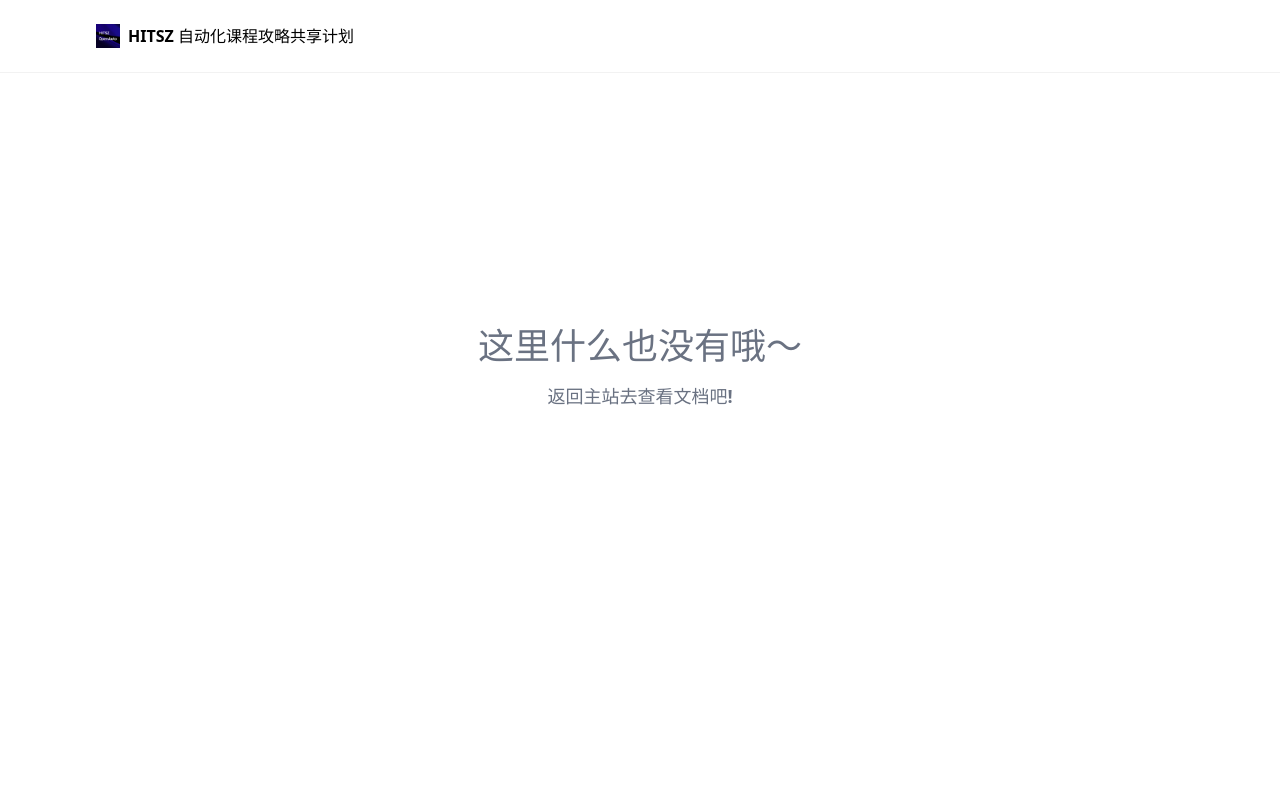
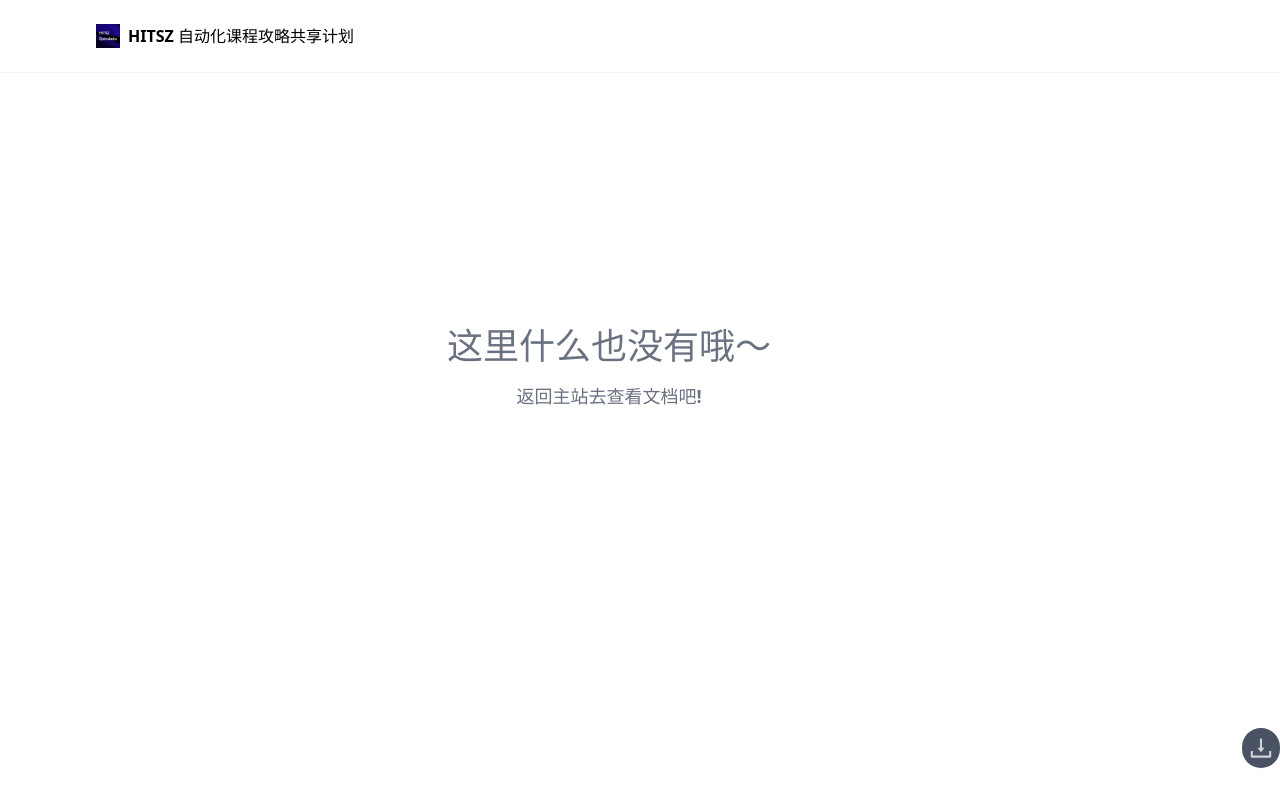
Before and after one commit to HITSZ-OpenAuto/hoa-previewer, a React (Vite) app: page / in a window 1280 px wide. Built offline with nearby package versions, Linux system fonts and the light colour scheme.

Commit message:
feat: add download button

```diff
--- a/src/App.tsx
+++ b/src/App.tsx
@@ -4,6 +4,7 @@ import { extractFileName } from "./utils/file";
 
 import Tabbar from "./components/tabbar";
 import { ThemeContext } from "./contexts/themeContext";
+import { DownloadButton } from "./components/download.tsx";
 
 const PDFComponent = React.lazy(() => import("./components/pdf"));
 const MarkdownComponent = React.lazy(() => import("./components/md"));
@@ -85,6 +86,7 @@ function App() {
           <Tabbar fileTitle={fileTitle} />
           <div className="overflow-y-hidden w-full h-full flex items-end justify-center">
             {renderComponent}
+            <DownloadButton />
           </div>
         </div>
       </ThemeContext.Provider>
--- /dev/null
+++ b/src/components/download.tsx
@@ -0,0 +1,110 @@
+import { CSSProperties, useCallback, useMemo, useState } from "react";
+import { extractFileName } from "../utils/file.tsx";
+
+export function DownloadButton() {
+  const [progress, setProgress] = useState<number>(0);
+  const [isDownloading, setIsDownloading] = useState<boolean>(false);
+
+  const getFileName = useCallback(() => {
+    return extractFileName();
+  }, []);
+
+  const { fileURL } = getFileName();
+
+  const onDownload = () => {
+    console.log("download");
+    setIsDownloading(true);
+    downloadFile(fileURL, setProgress)
+      .then(() => {
+        setIsDownloading(false);
+        setProgress(0);
+      })
+      .catch();
+  };
+
+  function triggerDownload(blob: Blob, fileName: string) {
+    const url = URL.createObjectURL(blob);
+    const a = document.createElement("a");
+    a.href = url;
+    a.download = fileName || "download"; // 设置下载文件名
+    document.body.appendChild(a);
+    a.click();
+    document.body.removeChild(a);
+    setTimeout(() => URL.revokeObjectURL(url), 5000);
+  }
+
+  async function downloadFile(
+    url: string,
+    setProgress: (progress: number) => void,
+  ) {
+    const response = await fetch(url);
+    if (!response.ok) {
+      throw new Error(`HTTP ERROR! CODE: ${response.status}`);
+    }
+    const contentLength = response.headers.get("Content-Length") || "";
+    const total = parseInt(contentLength);
+    let loaded = 0;
+
+    const body = response.body;
+    if (!body) {
+      throw new Error(`HTTP ERROR! CODE: ${response.status}`);
+    }
+    const reader = response.body.getReader();
+    const chunks = [];
+
+    while (true) {
+      const { done, value } = await reader.read();
+      if (done) break;
+      chunks.push(value);
+      loaded += value.length;
+
+      setProgress(total ? (loaded / total) * 100 : 99);
+    }
+    setProgress(100);
+    const blob = new Blob(chunks);
+    triggerDownload(
+      blob,
+      decodeURIComponent(url.split("/").pop() || "download"),
+    );
+  }
+  const innerContent = useMemo(() => {
+    if (isDownloading) {
+      return (
+        <span className="text-xs text-gray-100/80 dark:text-slate-800/80">
+          {progress.toFixed(0)}%
+        </span>
+      );
+    } else {
+      return (
+        <svg
+          className="w-7 h-7 fill-gray-100/80 dark:fill-slate-800/80"
+          viewBox="0 0 1024 1024"
+          version="1.1"
+          xmlns="http://www.w3.org/2000/svg"
+        >
+          <path d="M505.7 661c3.2 4.1 9.4 4.1 12.6 0l112-141.7c4.1-5.2 0.4-12.9-6.3-12.9h-74.1V168c0-4.4-3.6-8-8-8h-60c-4.4 0-8 3.6-8 8v338.3H400c-6.7 0-10.4 7.7-6.3 12.9l112 141.8z"></path>
+          <path d="M878 626h-60c-4.4 0-8 3.6-8 8v154H214V634c0-4.4-3.6-8-8-8h-60c-4.4 0-8 3.6-8 8v198c0 17.7 14.3 32 32 32h684c17.7 0 32-14.3 32-32V634c0-4.4-3.6-8-8-8z"></path>
+        </svg>
+      );
+    }
+  }, [isDownloading, progress]);
+
+  return (
+    <div
+      className="fixed right-2 bottom-2 md:right-auto md:bottom-auto md:relative h-10 w-10 md:ml-6 md:mb-8 rounded-full shadow-sm shadow-gray-50 cursor-pointer flex items-center justify-center bg-slate-800/80 dark:bg-gray-100/80"
+      onClick={onDownload}
+    >
+      <div
+        className="absolute top-0 left-0 w-full h-full rounded-full bg-conic from-slate-100 via-slate-100 to-transparent"
+        style={
+          {
+            "--tw-gradient-to-position": `${progress}%`,
+            "--tw-gradient-via-position": `${progress}%`,
+            mask: "radial-gradient(circle at center, transparent 1.050rem, #000 1.051rem)",
+          } as CSSProperties
+        }
+      ></div>
+      {innerContent}
+    </div>
+  );
+}
```
